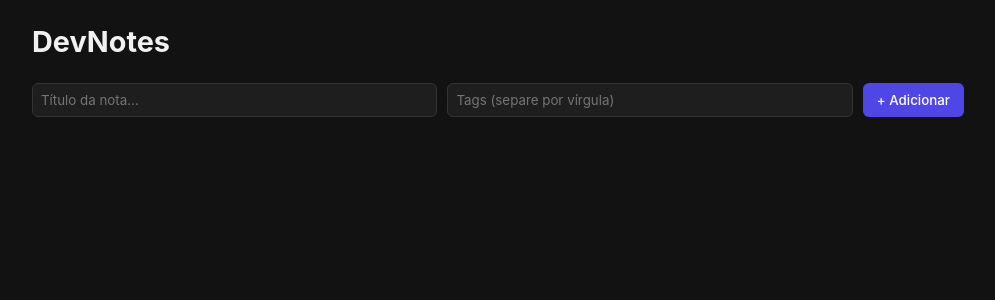
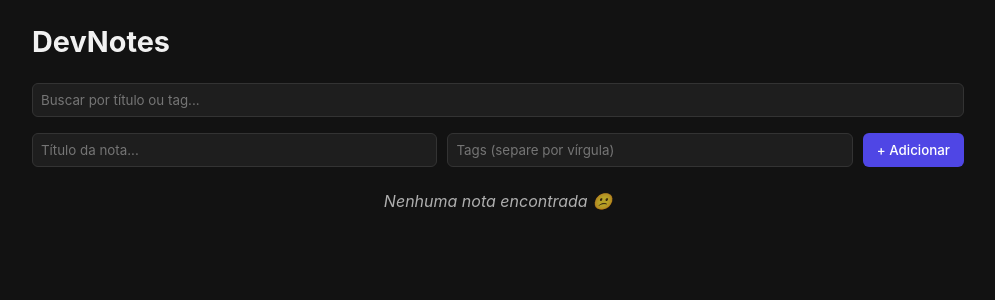
Before and after one commit to Felipe-Yasuo/devnotes, a React (Vite) app: page / in a window 1280 px wide. Shown: the top 300 px of the page, without its empty margins (142-1137 px from the left). Built offline with nearby package versions, Linux system fonts and the light colour scheme.

Commit message:
feat(home): adiciona busca e filtragem com useMemo e formulário controlado

```diff
--- a/src/pages/Home.css
+++ b/src/pages/Home.css
@@ -104,3 +104,20 @@
     font-family: monospace;
     white-space: pre-wrap;
 }
+
+.search-input {
+    width: 100%;
+    padding: 8px;
+    border-radius: 6px;
+    border: 1px solid #333;
+    background-color: #1e1e1e;
+    color: #f1f1f1;
+    margin-bottom: 16px;
+}
+
+.empty-message {
+    opacity: 0.7;
+    text-align: center;
+    font-style: italic;
+    grid-column: 1 / -1;
+}
--- a/src/pages/Home.jsx
+++ b/src/pages/Home.jsx
@@ -1,6 +1,6 @@
 import "./Home.css";
 import { usePersistentState } from "../hooks/usePersistentState";
-import { useState } from "react";
+import { useState, useMemo } from "react";
 
 export default function Home() {
     const STORAGE_KEY = "@devnotes:notes";
@@ -8,10 +8,12 @@ export default function Home() {
 
     const [title, setTitle] = useState("");
     const [tagsInput, setTagsInput] = useState("");
+    const [filter, setFilter] = useState("")
     const [error, setError] = useState("");
 
     function handleAddNote(e) {
         e.preventDefault();
+
         if (!title.trim()) {
             setError("⚠️ O título é obrigatório.");
             return;
@@ -34,19 +36,40 @@ export default function Home() {
             createdAt: new Date().toISOString(),
         };
 
-        setError("");
-
-
         setNotes((prev) => [newNote, ...prev]);
         setTitle("");
         setTagsInput("");
+        setError("");
     }
 
+    const filteredNotes = useMemo(() => {
+        const q = filter.trim().toLowerCase();
+        if (!q) return notes;
+
+        return notes.filter(
+            (n) =>
+                n.title.toLowerCase().includes(q) ||
+                n.tags.some((tag) => tag.toLowerCase().includes(q))
+        );
+    }, [filter, notes]);
+
+
     return (
+
+
         <div className="home">
             <header className="home-header">
                 <h1>DevNotes</h1>
             </header>
+
+            <input
+                className="search-input"
+                type="text"
+                placeholder="Buscar por título ou tag..."
+                value={filter}
+                onChange={(e) => setFilter(e.target.value)}
+            />
+
 
             <form className="note-form" onSubmit={handleAddNote}>
                 <input
@@ -69,7 +92,10 @@ export default function Home() {
             {error && <p className="error-message">{error}</p>}
 
             <ul className="notes-list">
-                {notes.map((note) => (
+                {filteredNotes.length === 0 ? (
+                    <p className="empty-message">Nenhuma nota encontrada 😕</p>
+                ) : (
+                    filteredNotes.map((note) => (
                         <li key={note.id} className="note-item">
                             <strong>{note.title}</strong>
 
@@ -82,7 +108,8 @@ export default function Home() {
                             )}
                             <small>{new Date(note.createdAt).toLocaleString()}</small>
                         </li>
-                ))}
+                    ))
+                )}
             </ul>
         </div>
     );
```
Lines whose indentation alone changed are shown as unchanged.
